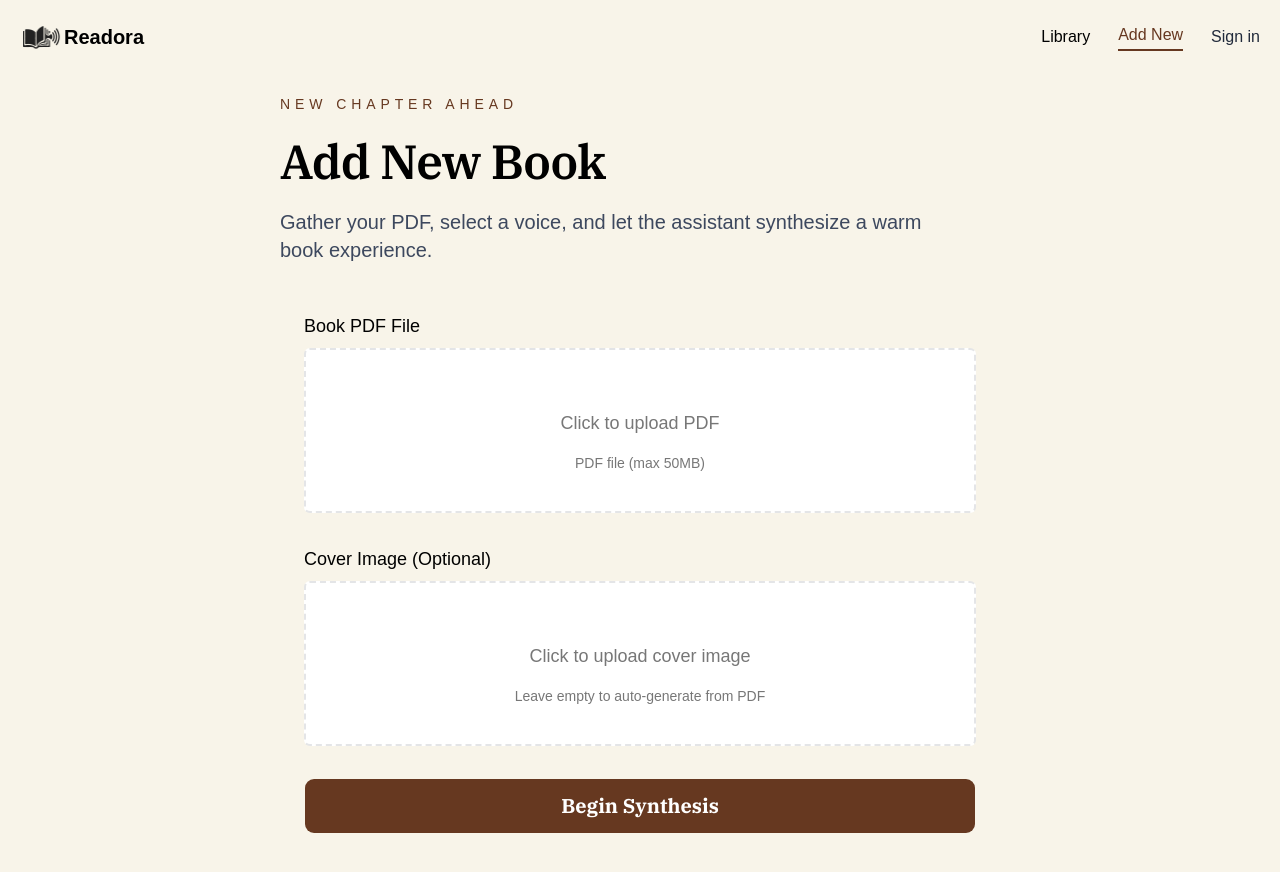
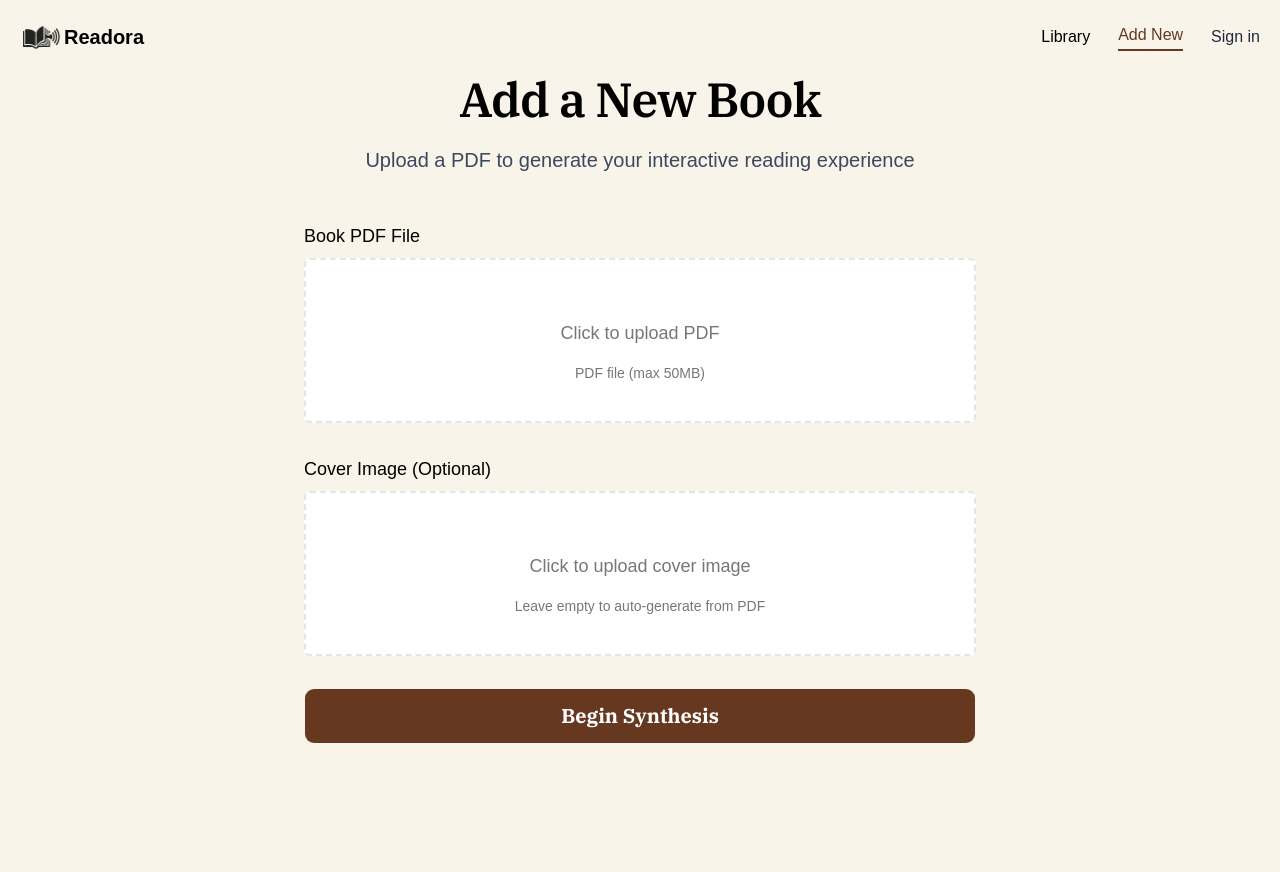
Before and after one commit to HerbertNtim/readora-voice, a Next.js app: page /books/new in a window 1280 px wide. Shown: the top 872 px of the page. Built offline with nearby package versions, Linux system fonts and the light colour scheme; no server answers; a web font is replaced by a local one.

Commit message:
fixing: errors

```diff
--- a/app/(root)/books/new/page.tsx
+++ b/app/(root)/books/new/page.tsx
@@ -2,21 +2,15 @@ import UploadForm from '@/components/UploadForm';
 
 const AddBook = () => {
   return (
-    <main className="wrapper container">
-      <div className="mx-auto max-w-180 space-y-10">
-        <section className="flex flex-col gap-5">
-          <p className="text-sm uppercase tracking-[0.35em] text-[#663820]">
-            New chapter ahead
-          </p>
-          <h1 className="page-title-xl">Add New Book</h1>
-          <p className="subtitle max-w-2xl">
-            Gather your PDF, select a voice, and let the assistant synthesize a
-            warm book experience.
-          </p>
-        </section>
+    <main className="new-book">
+      <section className="flex flex-col gap-5 text-center">
+        <h1 className="page-title-xl">Add a New Book</h1>
+        <p className="subtitle">
+          Upload a PDF to generate your interactive reading experience
+        </p>
+      </section>
 
-        <UploadForm />
-      </div>
+      <UploadForm />
     </main>
   );
 };
```
